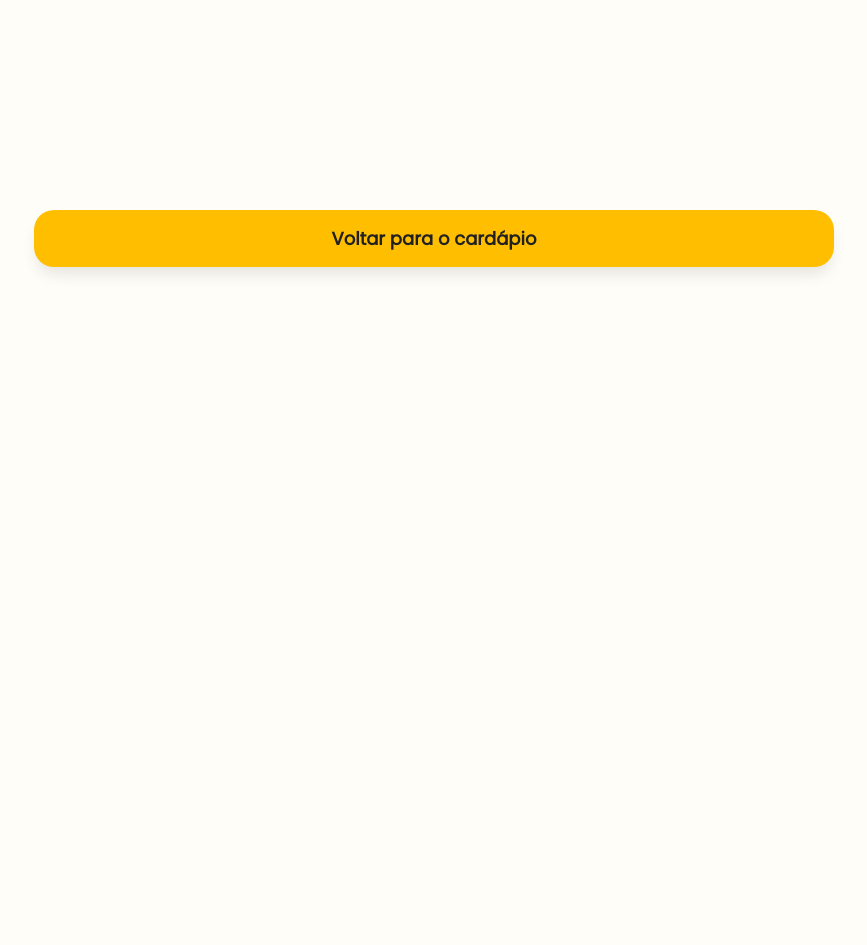
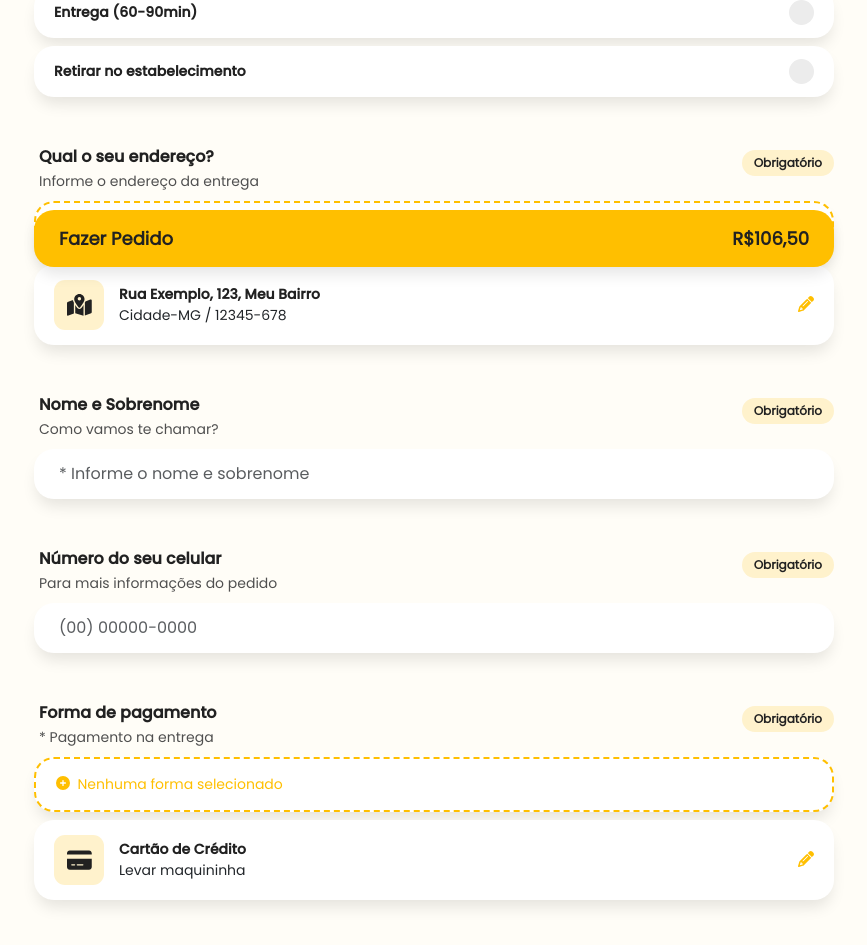
Before and after one commit to gabrielrodrigueslb/Cardapio-delivery, a React (Vite) app: page /carrinho in a window 1280 px wide. Shown: the part 523-1468 px from the top of the page, without its empty margins (206-1073 px from the left). Before the commit the page ends 800 px from the top, so only its background shows below. Built offline with nearby package versions, Linux system fonts and the light colour scheme.

Commit message:
Carrinho finalizado

```diff
--- a/src/assets/css/Carrinho.css
+++ b/src/assets/css/Carrinho.css
@@ -54,3 +54,48 @@
     font-size: 1.125rem;
     color: var(--color-primary);
 }
+
+
+.card-select{
+    border: 2px dashed var(--color-primary) !important;
+    cursor: pointer;
+}
+
+.color-primary{
+    color: var(--color-primary) !important;
+}
+
+
+.card-address{
+    cursor: pointer;
+    display: flex;
+    flex-direction: row;
+    justify-content: center;
+    align-items: center;
+}
+
+.img-icon-details{
+    width: 50px;
+    height: 50px;
+    background: var(--color-secondary);
+    color: var(--color-black);
+    font-size: 22px;
+    border-radius: 11px;
+    display: flex;
+    justify-content: center;
+    align-items: center;
+}
+
+.card-address .infos{
+    padding-inline: 15px;
+    font-size: 14px;
+}
+
+.card-address .infos .name{
+    color: var(--color-black);
+}
+
+.icon-edit{
+    font-size: 1rem;
+    color: var(--color-primary);
+}
--- a/src/routes/Carrinho.jsx
+++ b/src/routes/Carrinho.jsx
@@ -1,11 +1,9 @@
 import { FontAwesomeIcon } from '@fortawesome/react-fontawesome';
-import { faCartPlus, faPencilAlt, faMotorcycle } from '@fortawesome/free-solid-svg-icons';
+import { faCartPlus, faPencilAlt, faMotorcycle, faCreditCard, faCoins, faPlusCircle, faMapMarkedAlt } from '@fortawesome/free-solid-svg-icons';
 
 import '../assets/css/Carrinho.css'
 import { HeaderAlt } from '../components/HeaderAlt';
-import { ReturnToMenu } from '../components/ReturnToMenu';
-import { Options } from '../components/Options';
-import { OptionsCards } from '../components/OptionsCards';
+
 
 
 export function Carrinho() {
@@ -101,10 +99,129 @@ export function Carrinho() {
         </div>
     </section>
 
+    <section className="opcionais width-fix mt-5 pb-5">
+        <div className="container-group mb-5">
+            <span className="badge">Obrigatório</span>
+            <p className="title-categoria mb-0"><b>Escolha uma opção</b></p>
+            <span className="sub-title-categoria">Como quer receber o pedido?</span>
+
+            <div className="card card-opcionais mt-2">
+                <div className="infos-produto-opcional">
+                    <p className="name mb-0"><b>Entrega (60-90min)</b></p>
+                </div>
+                <div className="checks">
+                    <label className="container-check">
+                        <input type="checkbox"/>
+                        <span className="checkmark"></span>
+                    </label>
+                </div>
+            </div>
+
+            <div className="card card-opcionais mt-2">
+                <div className="infos-produto-opcional">
+                    <p className="name mb-0"><b>Retirar no estabelecimento</b></p>
+                </div>
+                <div className="checks">
+                    <label className="container-check">
+                        <input type="checkbox"/>
+                        <span className="checkmark"></span>
+                    </label>
+                </div>
+            </div>
+
+        </div>
+
+        <div className="container-group mb-5">
+            <span className="badge">Obrigatório</span>
+            <p className="title-categoria mb-0"><b>Qual o seu endereço?</b></p>
+            <span className="sub-title-categoria">Informe o endereço da entrega</span>
+
+            <div className="card card-select mt-2">
+                <div className="infos-produto-opcional">
+                    <p className="mb-0 color-primary">
+                    <FontAwesomeIcon icon={faPlusCircle} />&nbsp;
+                        Nenhum endereço selecionado
+                    </p>
+                </div>
+            </div>
+
+            <div className="card card-address mt-2">
+                <div className="img-icon-details">
+                <FontAwesomeIcon icon={faMapMarkedAlt} />
+                </div>
+                <div className="infos">
+                    <p className="name mb-0"><b>Rua Exemplo, 123, Meu Bairro</b></p>
+                    <span className="text mb-0">
+                        Cidade-MG / 12345-678
+                    </span>
+                </div>
+                <div className="icon-edit">
+                <FontAwesomeIcon icon={faPencilAlt} />
+                </div>
+            </div>
+
+        </div>
+
+        <div className="container-group mb-5">
+            <span className="badge">Obrigatório</span>
+            <p className="title-categoria mb-0"><b>Nome e Sobrenome</b></p>
+            <span className="sub-title-categoria">Como vamos te chamar?</span>
+
+            <input type="text" className="form-control mt-2" placeholder="* Informe o nome e sobrenome" required/>
+
+        </div>
+
+        <div className="container-group mb-5">
+            <span className="badge">Obrigatório</span>
+            <p className="title-categoria mb-0"><b>Número do seu celular</b></p>
+            <span className="sub-title-categoria">Para mais informações do pedido</span>
+
+            <input type="number" className="form-control mt-2" placeholder="(00) 00000-0000" required/>
+
+        </div>
+
+        <div className="container-group mb-5">
+            <span className="badge">Obrigatório</span>
+            <p className="title-categoria mb-0"><b>Forma de pagamento</b></p>
+            <span className="sub-title-categoria">* Pagamento na entrega</span>
+
+            <div className="card card-select mt-2">
+                <div className="infos-produto-opcional">
+                    <p className="mb-0 color-primary">
+                    <FontAwesomeIcon icon={faPlusCircle} />&nbsp;
+                        Nenhuma forma selecionado
+                    </p>
+                </div>
+            </div>
+
+            <div className="card card-address mt-2">
+                <div className="img-icon-details">
+                   {/* <FontAwesomeIcon icon={faCoins} /> */}
+                   <FontAwesomeIcon icon={faCreditCard} />
+                </div>
+                <div className="infos">
+                    <p className="name mb-0"><b>Cartão de Crédito</b></p>
+                    <span className="text mb-0">
+                        Levar maquininha
+                    </span>
+                </div>
+                <div className="icon-edit">
+                <FontAwesomeIcon icon={faPencilAlt} />
+                </div>
+            </div>
+
+        </div>
+
+    </section>
 
 
 
-    <ReturnToMenu/>
+
+    <a href="./index.html" className="btn-yellow btn-full ">Fazer Pedido <span>R$106,50</span></a>
+
+
+
+
 
     </main>
   );
```
